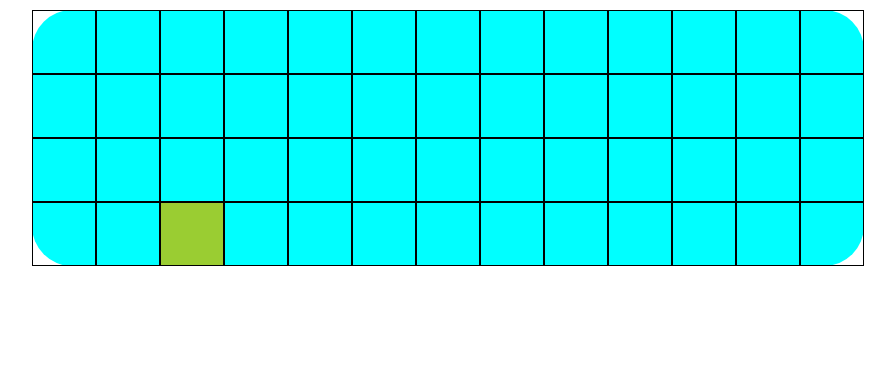
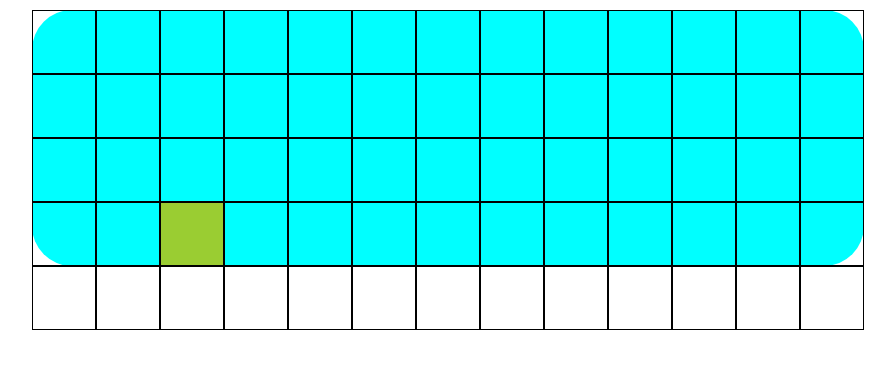
Before and after one commit to WildCodeSchool/lille-0919-js-projet2-runner, a React (Create React App) app in the folder frontend/: page / in a window 1280 px wide. Shown: the top 368 px of the page, without its empty margins (192-1087 px from the left). Built offline with nearby package versions, Linux system fonts and the light colour scheme.

Commit message:
add a new line to the map table

```diff
--- a/frontend/src/components/Map.jsx
+++ b/frontend/src/components/Map.jsx
@@ -31,6 +31,7 @@ class Map extends React.Component {
     [0, 0, 0, 0, 0, 0, 0, 0, 0, 0, 0, 0, 0],
     [0, 0, 0, 0, 0, 0, 0, 0, 0, 0, 0, 0, 0],
     [0, 0, 0, 0, 0, 0, 0, 0, 0, 0, 0, 0, 0],
+    [0, 0, 0, 0, 0, 0, 0, 0, 0, 0, 0, 0, 0],
     [0, 0, 0, 0, 0, 0, 0, 0, 0, 0, 0, 0, 0]
   ];
 
```
